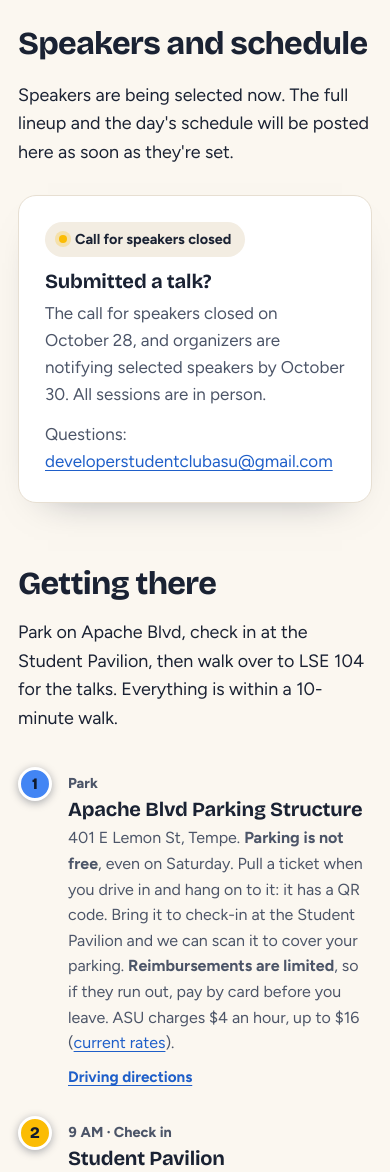
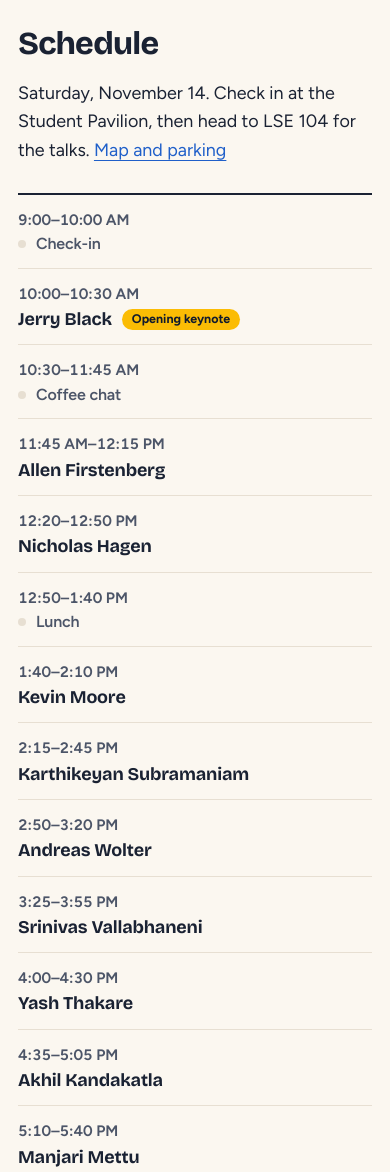
Before and after one commit to tooshel/aidevfest, a plain HTML site: page index.html in a window 390 px wide. Shown: the part 3060-4232 px from the top of the page. Drawn offline with Linux system fonts and the light colour scheme.

Commit message:
Add the day's schedule; check-in shown as 9-10 AM

```diff
--- a/index.html
+++ b/index.html
@@ -101,9 +101,16 @@ section{padding:clamp(64px,9vw,112px) 0}
 .panel h3{margin-bottom:.5rem}
 .panel p{margin:0 0 .8rem;color:var(--soft)}
 .panel p:last-child{margin-bottom:0}
-.status{display:inline-flex;align-items:center;gap:8px;font-weight:700;font-size:.9rem;color:var(--ink);background:#f3ede2;border-radius:999px;padding:6px 14px;margin-bottom:14px}
-.status i{width:8px;height:8px;border-radius:50%;background:var(--yellow);box-shadow:0 0 0 4px rgba(251,188,4,.25)}
 .sub{font-size:1.12rem;margin:18px 0 0;max-width:52ch}
+.sched-head{position:sticky;top:96px}
+.sched{list-style:none;padding:0;margin:0;border-top:2px solid var(--ink)}
+.sched li{display:grid;grid-template-columns:10.5rem 1fr;gap:16px;align-items:baseline;margin:0;padding:13px 0;border-bottom:1px solid var(--line)}
+.sched time{font-weight:650;font-size:.95rem;color:var(--soft);font-variant-numeric:tabular-nums}
+.sched span{font:700 1.12rem/1.3 var(--display);letter-spacing:-.01em}
+.sched small{display:inline-block;margin-left:10px;padding:3px 10px;border-radius:999px;background:var(--yellow);color:var(--night);
+  font:700 .78rem/1.2 var(--body);letter-spacing:0;vertical-align:2px}
+.sched .brk span{font:600 1rem/1.3 var(--body);color:var(--soft)}
+.sched .brk span::before{content:"";display:inline-block;width:8px;height:8px;border-radius:50%;background:var(--line);margin-right:10px;vertical-align:1px}
 .route{display:grid;grid-template-columns:.85fr 1.15fr;gap:clamp(24px,4vw,48px);align-items:stretch;margin-top:34px}
 .steps{list-style:none;padding:0;margin:0;display:grid;gap:26px;align-content:start}
 .steps li{display:flex;gap:16px;margin:0}
@@ -133,6 +140,7 @@ footer a{color:#dfe5f3}
 
 @media (max-width:900px){
   .intro,.split,.route{grid-template-columns:1fr}
+  .sched-head{position:static}
   .map{min-height:380px}
   .formats{grid-template-columns:1fr 1fr}
   .formats div:nth-child(2){border-right:0}
@@ -142,6 +150,7 @@ footer a{color:#dfe5f3}
   .top nav a:not(.btn){display:none}
 }
 @media (max-width:520px){
+  .sched li{grid-template-columns:1fr;gap:2px}
   .formats{grid-template-columns:1fr}
   .formats div{border-right:0;padding-left:0!important;border-bottom:1px solid var(--line);padding-bottom:18px}
   .mark .full{display:none}
@@ -157,7 +166,7 @@ footer a{color:#dfe5f3}
     <nav aria-label="Main">
       <a href="#about">About</a>
       <a href="#topics">Topics</a>
-      <a href="#speakers">Speakers</a>
+      <a href="#schedule">Schedule</a>
       <a href="#venue">Getting there</a>
       <a class="btn btn-sun" href="https://gdg.community.dev/events/details/google-gdg-on-campus-arizona-state-university-tempe-united-states-presents-devfest-phoenix-x-sunhacks-asu-2026-call-for-speakers/cohost-gdg-on-campus-arizona-state-university-tempe-united-states/">RSVP free</a>
     </nav>
@@ -254,20 +263,29 @@ footer a{color:#dfe5f3}
   </div>
 </section>
 
-<section id="speakers">
+<section id="schedule">
   <div class="wrap split">
-    <div>
-      <h2>Speakers and schedule</h2>
-      <p style="font-size:1.12rem;margin:20px 0 0;max-width:46ch">Speakers are being selected now. The full lineup and the
-        day's schedule will be posted here as soon as they're set.</p>
+    <div class="sched-head">
+      <h2>Schedule</h2>
+      <p class="sub">Saturday, November 14. Check in at the Student Pavilion, then head to LSE 104 for the talks.
+        <a href="#venue">Map and parking</a></p>
     </div>
-    <div class="panel">
-      <span class="status"><i aria-hidden="true"></i>Call for speakers closed</span>
-      <h3>Submitted a talk?</h3>
-      <p>The call for speakers closed on October 28, and organizers are notifying selected speakers by
-        October 30. All sessions are in person.</p>
-      <p>Questions: <a href="mailto:developerstudentclubasu@gmail.com">developerstudentclubasu@gmail.com</a></p>
-    </div>
+    <ol class="sched">
+      <li class="brk"><time>9:00–10:00 AM</time><span>Check-in</span></li>
+      <li><time>10:00–10:30 AM</time><span>Jerry Black<small>Opening keynote</small></span></li>
+      <li class="brk"><time>10:30–11:45 AM</time><span>Coffee chat</span></li>
+      <li><time>11:45 AM–12:15 PM</time><span>Allen Firstenberg</span></li>
+      <li><time>12:20–12:50 PM</time><span>Nicholas Hagen</span></li>
+      <li class="brk"><time>12:50–1:40 PM</time><span>Lunch</span></li>
+      <li><time>1:40–2:10 PM</time><span>Kevin Moore</span></li>
+      <li><time>2:15–2:45 PM</time><span>Karthikeyan Subramaniam</span></li>
+      <li><time>2:50–3:20 PM</time><span>Andreas Wolter</span></li>
+      <li><time>3:25–3:55 PM</time><span>Srinivas Vallabhaneni</span></li>
+      <li><time>4:00–4:30 PM</time><span>Yash Thakare</span></li>
+      <li><time>4:35–5:05 PM</time><span>Akhil Kandakatla</span></li>
+      <li><time>5:10–5:40 PM</time><span>Manjari Mettu</span></li>
+      <li><time>5:45–6:05 PM</time><span>Serban Mare<small>Closing keynote</small></span></li>
+    </ol>
   </div>
 </section>
 
```
Also changed, not shown: 1 other file.
